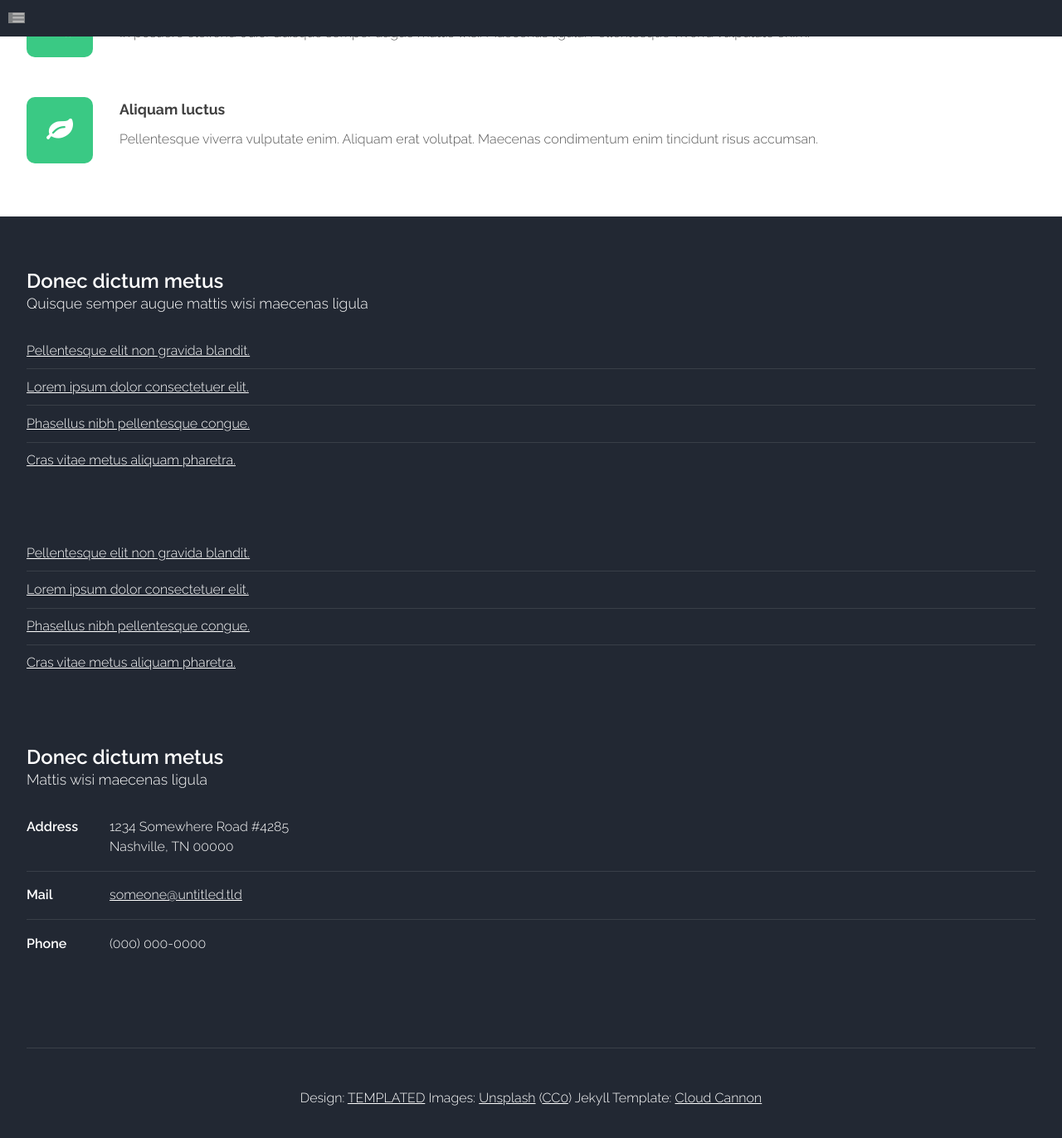
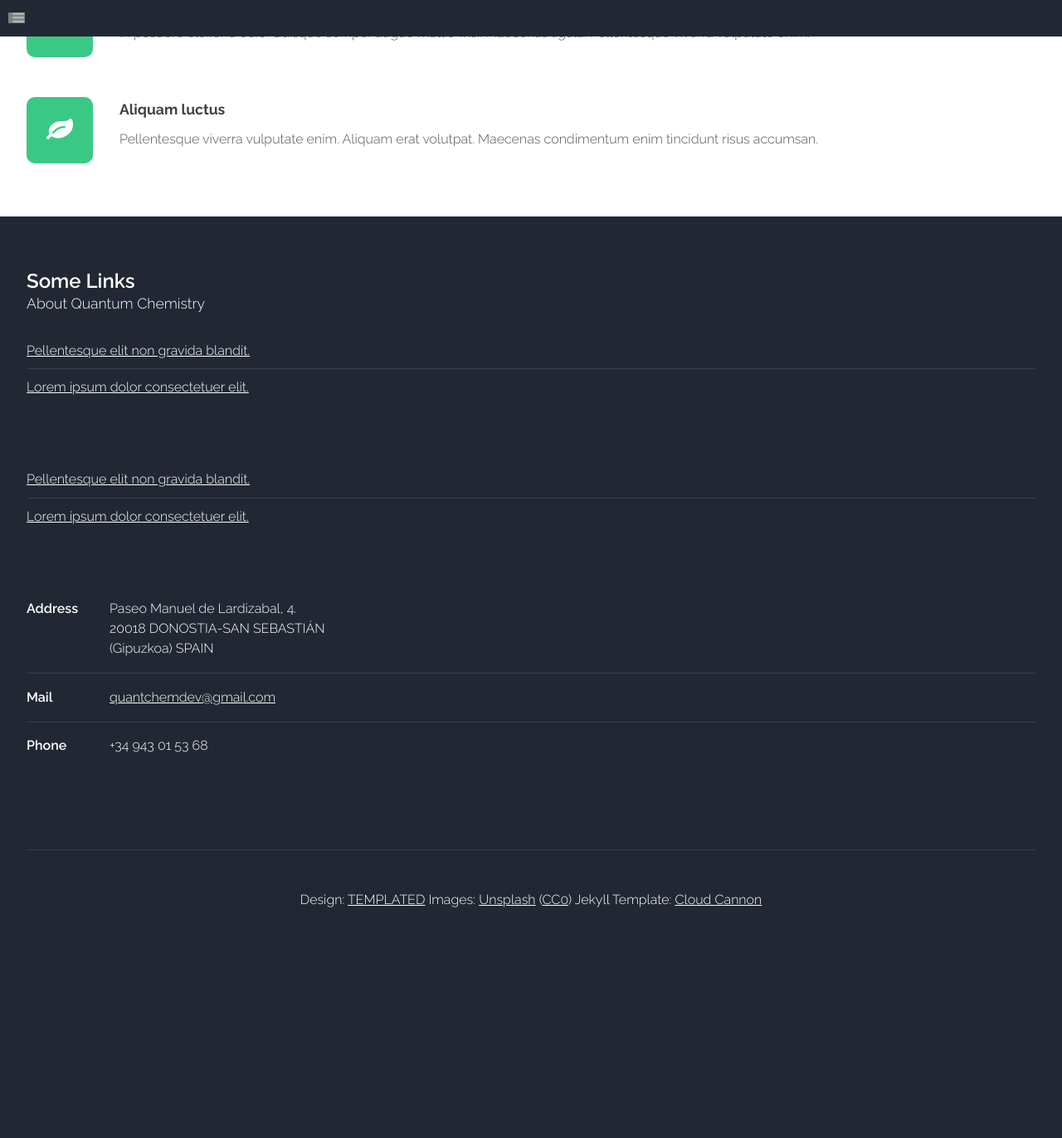
Before and after one commit to old-jekyll-templates/Horizons-Jekyll-Theme, a Jekyll site: the page built from index.html, in a window 1280 px wide and 1400 px high, scrolled down 1374 px. Shown: the top 1372 px of the window at 83% size. Built offline with Jekyll 4.4.1, drawn with Linux system fonts in a browser that asks for light colours; the list of posts is cut into pages by our own code; after the commit the page ends 2535 px from its top, so only the background shows below that; grey boxes are pictures that could not be loaded.

Commit message:
Update default.html

```diff
--- a/_layouts/default.html
+++ b/_layouts/default.html
@@ -33,24 +33,22 @@
 							<div class="8u">
 								<section>
 									<header class="major">
-										<h2>Donec dictum metus</h2>
-										<span class="byline">Quisque semper augue mattis wisi maecenas ligula</span>
+										<h2>Some Links</h2>
+										<span class="byline">About Quantum Chemistry</span>
 									</header>
 									<div class="row">
 										<section class="6u">
 											<ul class="default">
 												<li><a href="#">Pellentesque elit non gravida blandit.</a></li>
 												<li><a href="#">Lorem ipsum dolor consectetuer elit.</a></li>
-												<li><a href="#">Phasellus nibh pellentesque congue.</a></li>
-												<li><a href="#">Cras vitae metus aliquam  pharetra.</a></li>
+
 											</ul>
 										</section>
 										<section class="6u">
 											<ul class="default">
 												<li><a href="#">Pellentesque elit non gravida blandit.</a></li>
 												<li><a href="#">Lorem ipsum dolor consectetuer elit.</a></li>
-												<li><a href="#">Phasellus nibh pellentesque congue.</a></li>
-												<li><a href="#">Cras vitae metus aliquam  pharetra.</a></li>
+
 											</ul>
 										</section>
 									</div>
@@ -58,22 +56,22 @@
 							</div>
 							<div class="4u">
 								<section>
-									<header class="major">
+								        <!-- <header class="major">
 										<h2>Donec dictum metus</h2>
 										<span class="byline">Mattis wisi maecenas ligula</span>
-									</header>
+									</header> -->
 									<ul class="contact">
 										<li>
 											<span class="address">Address</span>
-											<span>1234 Somewhere Road #4285 <br />Nashville, TN 00000</span>
+											<span> Paseo Manuel de Lardizabal, 4. <br /> 20018 DONOSTIA-SAN SEBASTIÁN <br /> (Gipuzkoa) SPAIN</span>
 										</li>
 										<li>
 											<span class="mail">Mail</span>
-											<span><a href="#">someone@untitled.tld</a></span>
+											<span><a href="#">quantchemdev@gmail.com</a></span>
 										</li>
 										<li>
 											<span class="phone">Phone</span>
-											<span>(000) 000-0000</span>
+											<span>+34 943 01 53 68</span>
 										</li>
 									</ul>
 								</section>
```
